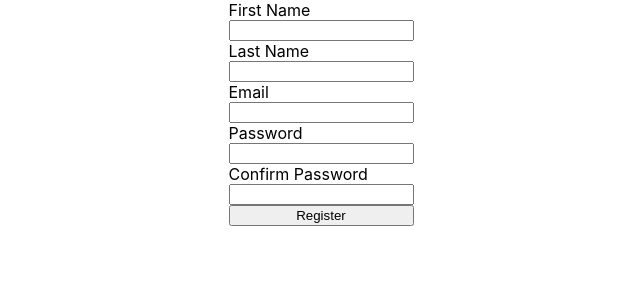
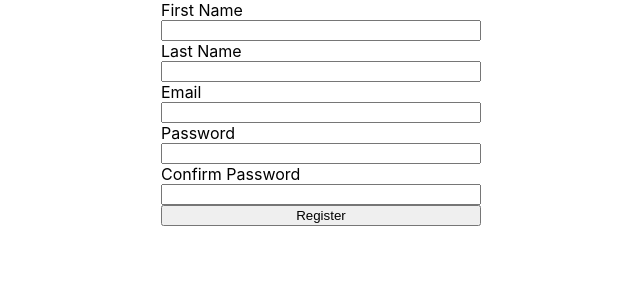
Before and after one commit to bkchiu0/Fitness-Web-App, a React (Create React App) app in the folder Frontend/: page /register in a window 1280 px wide. Shown: the top 300 px of the page, without its empty margins (319-959 px from the left). Built offline with nearby package versions, Linux system fonts and the light colour scheme.

Commit message:
Fix styling issues

```diff
--- a/Frontend/src/components/Col.tsx
+++ b/Frontend/src/components/Col.tsx
@@ -1,22 +1,24 @@
 import React from "react";
 /** @jsx jsx */
-import { jsx } from "@emotion/core";
+import { jsx, SerializedStyles } from "@emotion/core";
 
 type ColProps = {
   children: React.ReactNode;
   reversed?: boolean;
-  className?: string;
+  styles?: SerializedStyles;
 };
 
 const Col: React.FC<ColProps> = (props: ColProps) => {
-  const { reversed, className } = props;
+  const { reversed, styles } = props;
   return (
     <div
-      css={{
-        display: "flex",
-        flexDirection: reversed ? "column-reverse" : "column"
-      }}
-      className={className}
+      css={[
+        {
+          display: "flex",
+          flexDirection: reversed ? "column-reverse" : "column"
+        },
+        styles
+      ]}
     >
       {props.children}
     </div>
@@ -25,7 +27,7 @@ const Col: React.FC<ColProps> = (props: ColProps) => {
 
 Col.defaultProps = {
   reversed: false,
-  className: undefined
+  styles: undefined
 };
 
 export default Col;
--- a/Frontend/src/components/PageContainer.tsx
+++ b/Frontend/src/components/PageContainer.tsx
@@ -1,26 +1,28 @@
 import React from "react";
 /** @jsx jsx */
-import { jsx, css } from "@emotion/core";
+import { jsx, SerializedStyles } from "@emotion/core";
 
 type PageContainerProps = {
   children: React.ReactNode;
-  className?: string;
+  styles?: SerializedStyles;
 };
 
 const PageContainer: React.FC<PageContainerProps> = (
   props: PageContainerProps
 ) => {
-  const { className } = props;
+  const { styles } = props;
   return (
     <div
-      css={{
-        display: "flex",
-        flexDirection: "row",
-        justifyContent: "center",
-        width: "60%",
-        margin: "auto"
-      }}
-      className={className}
+      css={[
+        {
+          display: "flex",
+          flexDirection: "row",
+          justifyContent: "center",
+          width: "100%",
+          margin: "auto"
+        },
+        styles
+      ]}
     >
       {props.children}
     </div>
@@ -28,7 +30,7 @@ const PageContainer: React.FC<PageContainerProps> = (
 };
 
 PageContainer.defaultProps = {
-  className: undefined
+  styles: undefined
 };
 
 export default PageContainer;
--- a/Frontend/src/pages/auth/Login.tsx
+++ b/Frontend/src/pages/auth/Login.tsx
@@ -1,5 +1,7 @@
 import React from "react";
 import { RouteProps } from "react-router";
+/** @jsx jsx */
+import { jsx, css } from "@emotion/core";
 
 import PageContainer from "components/PageContainer";
 import Col from "components/Col";
@@ -9,7 +11,7 @@ type LoginFormProps = {} & RouteProps;
 const LoginForm: React.FC<LoginFormProps> = (props: LoginFormProps) => {
   return (
     <PageContainer>
-      <Col>
+      <Col styles={css({ flex: "0 1 25%" })}>
         <label>Email</label>
         <input type="text" />
 
--- a/Frontend/src/pages/auth/Register.tsx
+++ b/Frontend/src/pages/auth/Register.tsx
@@ -1,5 +1,7 @@
 import React from "react";
 import { RouteProps } from "react-router";
+/** @jsx jsx */
+import { jsx, css } from "@emotion/core";
 
 import PageContainer from "components/PageContainer";
 import Col from "components/Col";
@@ -11,7 +13,7 @@ const RegisterForm: React.FC<RegisterFormProps> = (
 ) => {
   return (
     <PageContainer>
-      <Col>
+      <Col styles={css({ flex: "0 1 25%" })}>
         <label>First Name</label>
         <input type="text" />
 
```
Also changed, not shown: Frontend/src/components/Row.tsx (+11 -9 lines).
